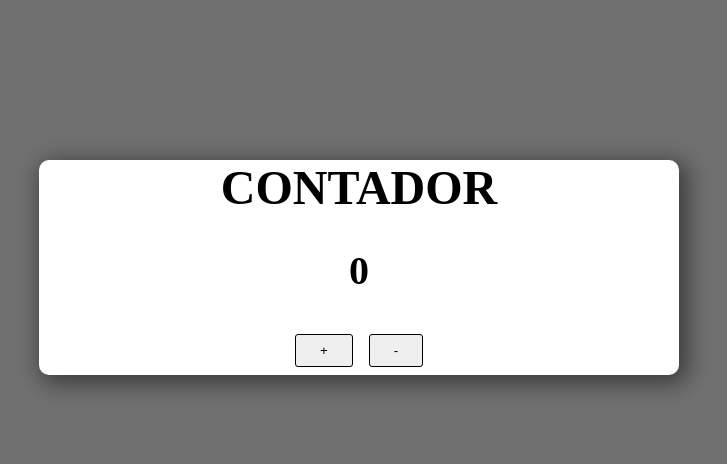
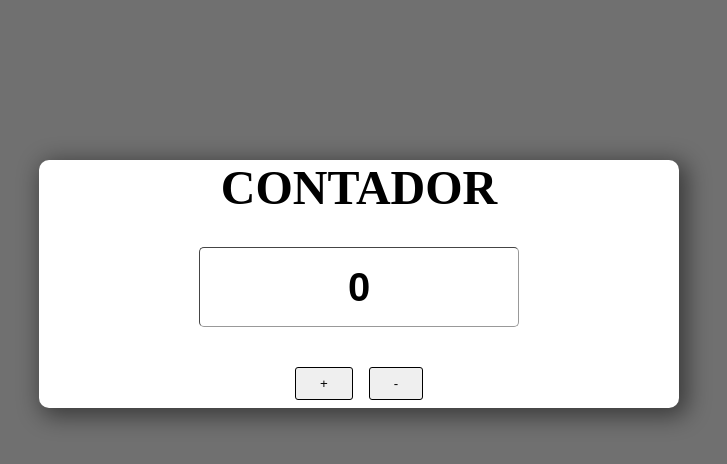
Before and after one commit to SrMarcelo/aprendendo-redux, a React (Create React App) app: page / in a window 1280 px wide. Both pictures are taken after a click on the button "Ativar". Shown: the top 464 px of the page, without its empty margins (281-1008 px from the left). Built offline with nearby package versions, Linux system fonts and the light colour scheme.

Commit message:
feat: aceitando inputs no contador
Fiz isso para usar uma action com payload

```diff
--- a/src/App.js
+++ b/src/App.js
@@ -18,6 +18,12 @@ function App() {
     dispatch(actionsContador.subtrairContador());
   };
 
+  const digitarValorHandler = (event) => {
+    dispatch(
+      actionsContador.digitarValorContador(parseInt(event.target.value))
+    );
+  };
+
   const stateContador = useSelector((state) => {
     return state;
   });
@@ -31,7 +37,15 @@ function App() {
       <h1>Contador</h1>
       <div>
         {stateContador.ativado ? (
-          <p className={classes.valor}>{stateContador.contador}</p>
+          <div>
+            <input
+              className={classes.valor}
+              type="number"
+              value={stateContador.contador}
+              onChange={digitarValorHandler}
+            />
+            {/* <p className={classes.valor}>{stateContador.contador}</p> */}
+          </div>
         ) : (
           <p>Ative o contador</p>
         )}
--- a/src/contador.module.css
+++ b/src/contador.module.css
@@ -14,9 +14,15 @@
 }
 
 .valor {
+    border-radius: 5px;
+    border-width: 1px;
+    border-color: #999999;
     font-size: 2.5rem;
     margin: 2rem 0;
     font-weight: bold;
+    text-align: center;
+    height: 5rem;
+    width: 20rem;
 }
 
 .contador button{
--- a/src/index.css
+++ b/src/index.css
@@ -6,3 +6,7 @@ body {
     margin: 0;
     background-color: #707070;
 }
+
+input[type=number]::-webkit-inner-spin-button {
+    -webkit-appearance: none;
+}
--- a/src/store/actions/contador.js
+++ b/src/store/actions/contador.js
@@ -9,3 +9,8 @@ export const adicionarContador = () => ({
 export const subtrairContador = () => ({
   type: 'subtrair'
 });
+
+export const digitarValorContador = (payload) => ({
+  type: 'digitarValor',
+  payload: payload
+});
--- a/src/store/reducers/contador.js
+++ b/src/store/reducers/contador.js
@@ -24,6 +24,12 @@ const reducerContador = (state = stateInicial, action) => {
         contador: state.contador - 1,
         clicks: state.clicks + 1
       };
+    case 'digitarValor':
+      return {
+        ...state,
+        contador: action.payload,
+        clicks: state.clicks + 1
+      };
     default:
       return state;
   }
```
